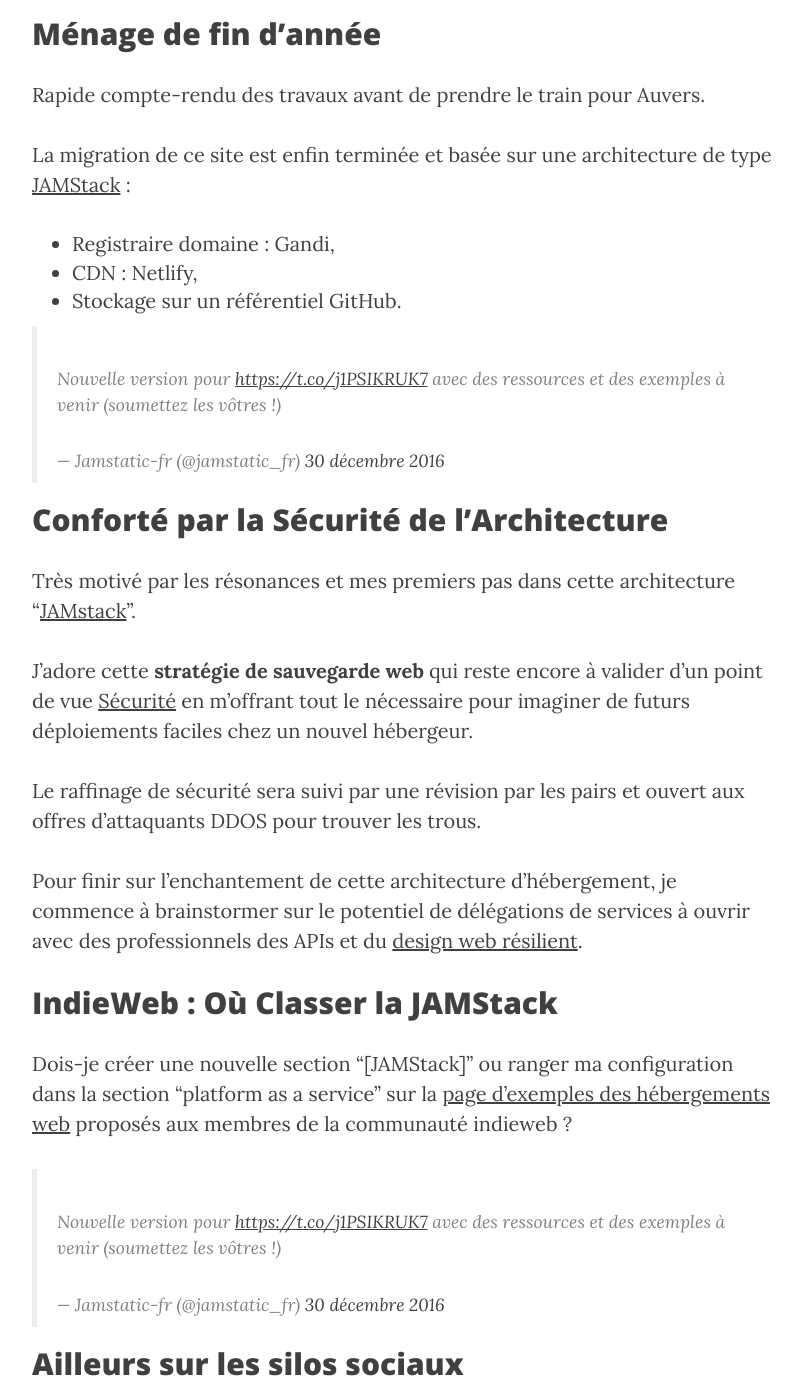
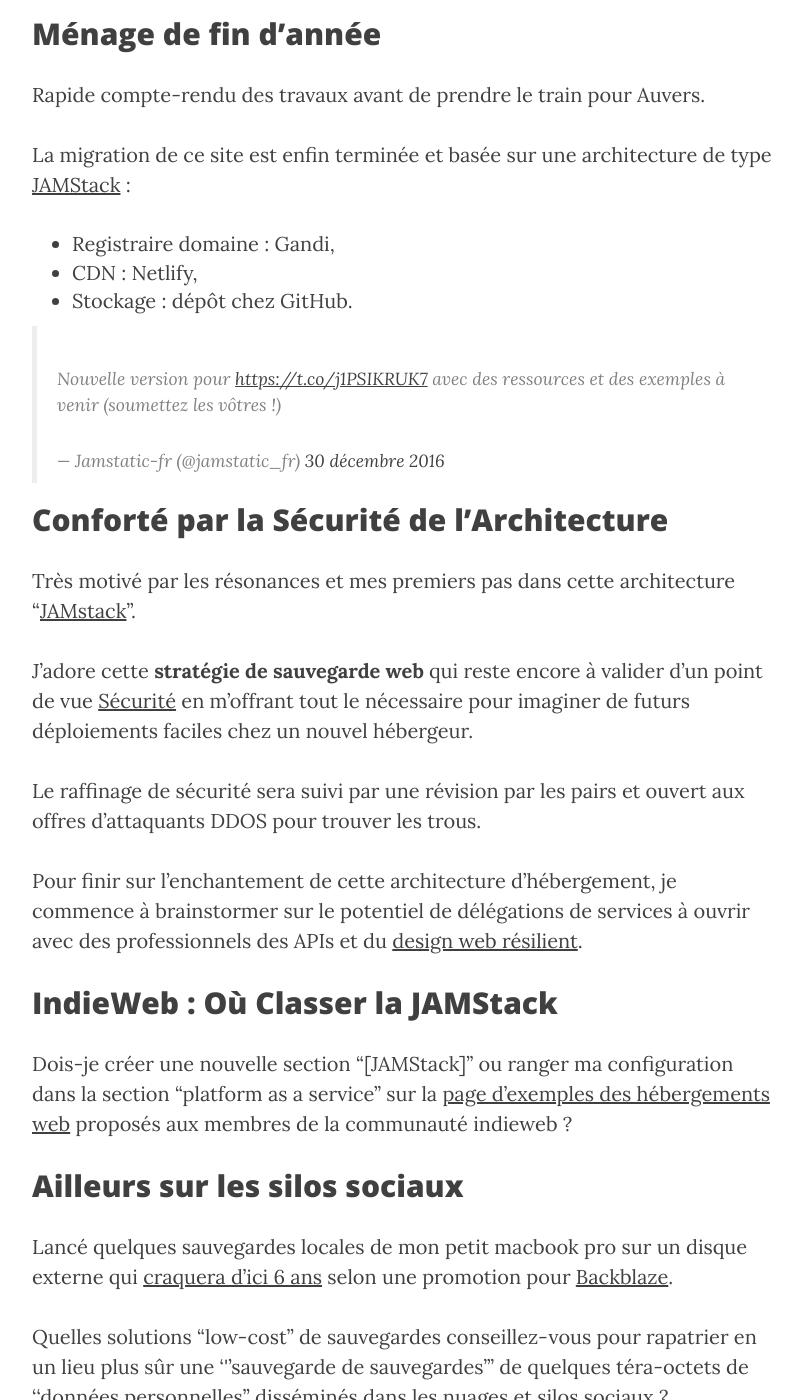
Before and after one commit to ChristopheDucamp/xtof-clean-blog, a Jekyll site: the page built from _posts/2016-12-30-sauvegarde-2017.markdown, in a window 1280 px wide and 1400 px high, scrolled down 526 px. Shown: the whole window, without its empty margins (233-1035 px from the left). Built offline with Jekyll 4.4.1, drawn with Linux system fonts in a browser that asks for light colours; nearby versions of some CDN libraries; comment, search, counter and statistics services are not loaded.

Commit message:
Updated Sauvegarde 2017

```diff
--- a/_posts/2016-12-30-sauvegarde-2017.markdown
+++ b/_posts/2016-12-30-sauvegarde-2017.markdown
@@ -16,8 +16,8 @@ Rapide compte-rendu des travaux avant de prendre le train pour Auvers.
 
 La migration de ce site est enfin terminée et basée sur une architecture de type [JAMStack](http://ducamp.me/JAMStack) :
 * Registraire domaine : Gandi,
-* [CDN](http://ducamp.me/CDN) : Netlify,
-* Stockage sur un référentiel GitHub.
+* [CDN](http://ducamp.me/CDN) : [Netlify](https://netlify.com),
+* Stockage : [dépôt chez GitHub](https://github.com/ChristopheDucamp/xtof-clean-blog).
 
 <blockquote class="twitter-tweet" data-lang="fr"><p lang="fr" dir="ltr">Nouvelle version pour <a href="https://t.co/j1PSIKRUK7">https://t.co/j1PSIKRUK7</a> avec des ressources et des exemples à venir (soumettez les vôtres !)</p>&mdash; Jamstatic-fr (@jamstatic_fr) <a href="https://twitter.com/jamstatic_fr/status/814754338899980288">30 décembre 2016</a></blockquote>
 <script async src="//platform.twitter.com/widgets.js" charset="utf-8"></script>
@@ -35,9 +35,6 @@ Pour finir sur l'enchantement de cette architecture  d'hébergement, je commence
 ## IndieWeb : Où Classer la JAMStack
 
 Dois-je créer une nouvelle section "[JAMStack]" ou ranger ma configuration dans la section "platform as a service" sur la [page d'exemples des hébergements web](https://indieweb.org/web_hosting#Platform_as_Service) proposés aux membres de la communauté indieweb ?
-
-<blockquote class="twitter-tweet" data-lang="fr"><p lang="fr" dir="ltr">Nouvelle version pour <a href="https://t.co/j1PSIKRUK7">https://t.co/j1PSIKRUK7</a> avec des ressources et des exemples à venir (soumettez les vôtres !)</p>&mdash; Jamstatic-fr (@jamstatic_fr) <a href="https://twitter.com/jamstatic_fr/status/814754338899980288">30 décembre 2016</a></blockquote>
-<script async src="//platform.twitter.com/widgets.js" charset="utf-8"></script>
 
 
 ## Ailleurs sur les silos sociaux
```
